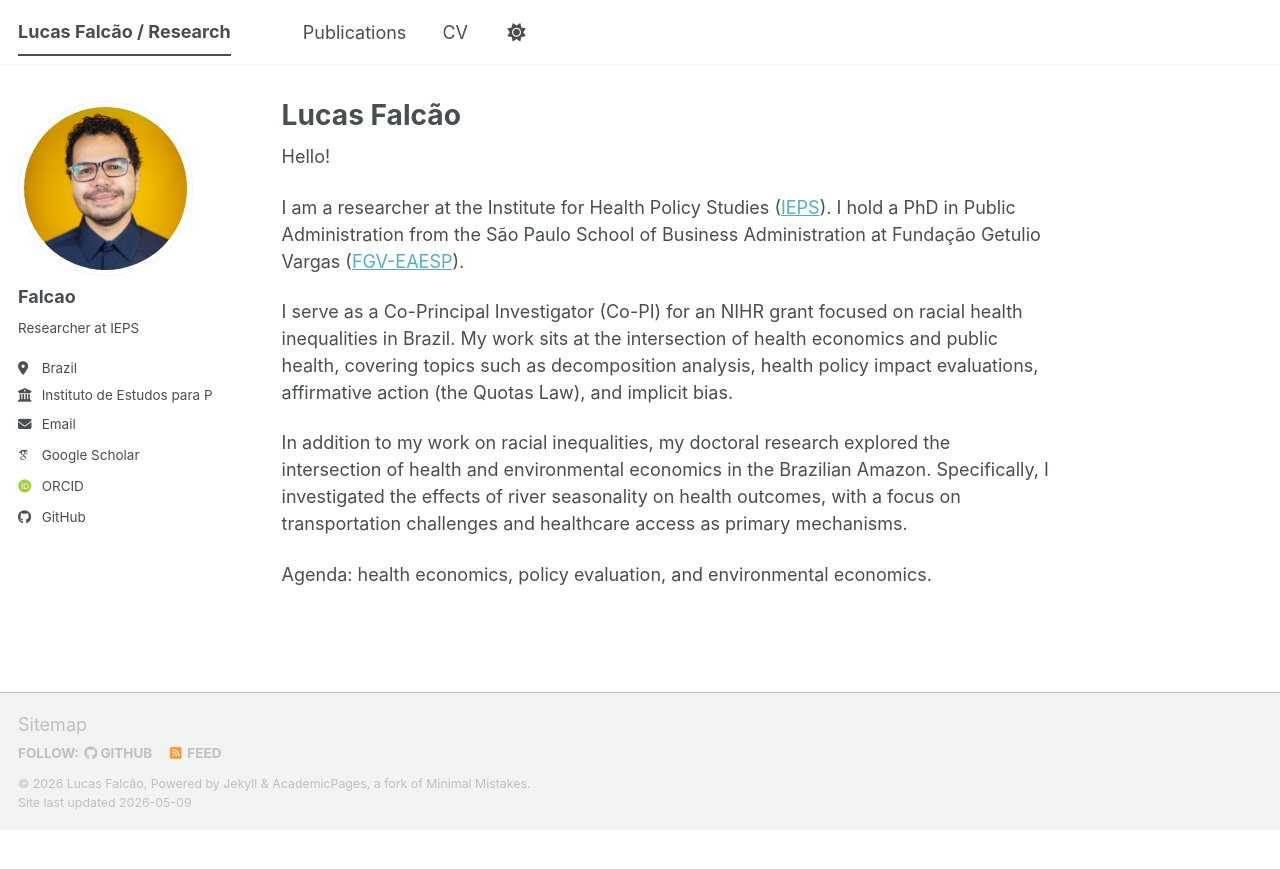
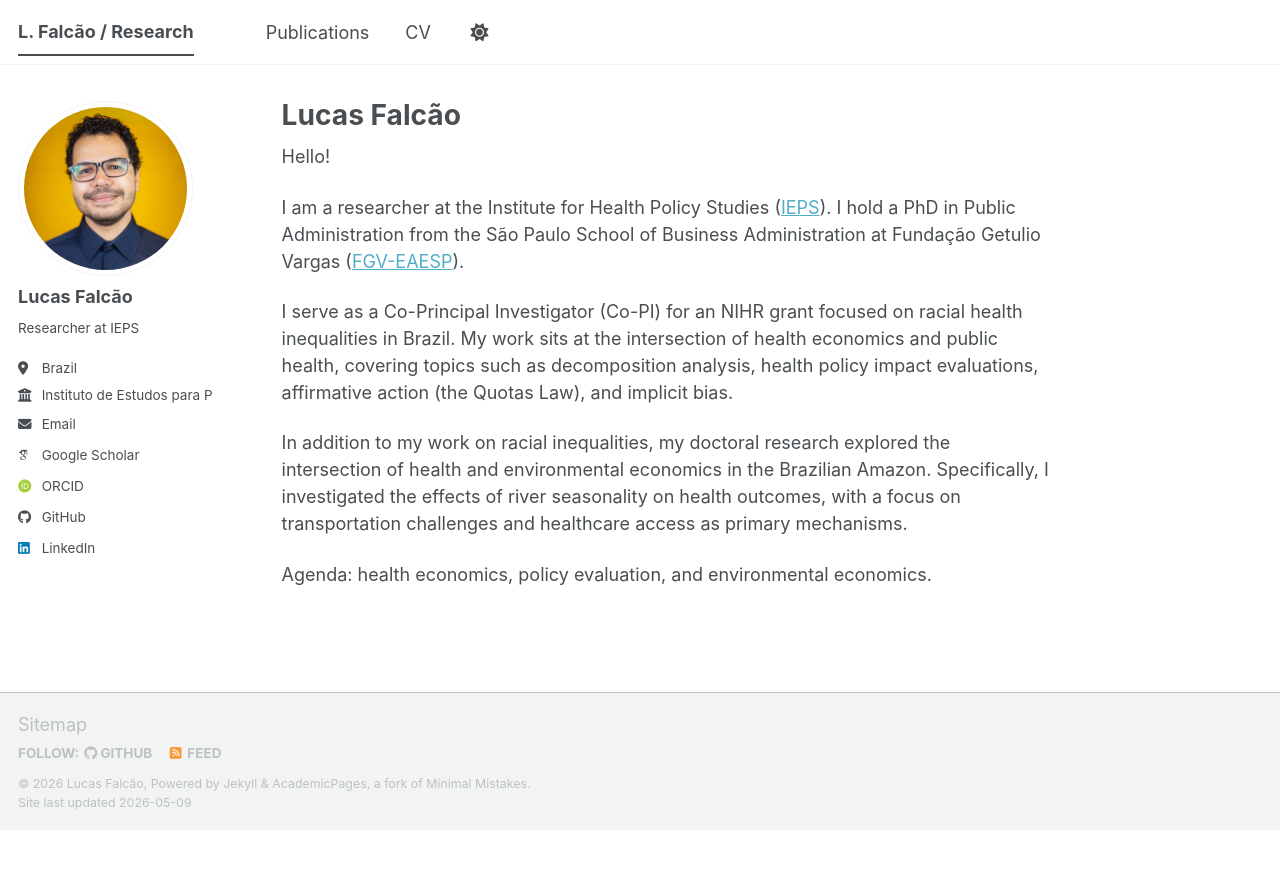
Before and after one commit to lfalcao9113/lfalcao9113.github.io, a Jekyll site: the page built from _pages/about.md, in a window 1280 px wide. Shown: the top 869 px of the page. Built offline with Jekyll 4.4.1, drawn with Linux system fonts in a browser that asks for light colours; some web fonts are replaced; a script bundle is joined from its source files by our own code; library files that are not in the unit come from our copies; some of the changed lines change nothing that is shown.

Commit message:
Update _config.yml

```diff
--- a/_config.yml
+++ b/_config.yml
@@ -9,7 +9,7 @@
 # Basic Site Settings
 locale                   : "en-US"
 site_theme               : "default" # The available themes options are "default", "air", "sunrise", "mint", "dirt" and "contrast"
-title                    : "Lucas Falcão / Research"
+title                    : "L. Falcão / Research"
 title_separator          : "-"
 name                     : &name "Lucas Falcão"
 description              : &description "Lucas Falcão's academic portfolio"   # Update this with a general description of your site, this is the default if not overridden by a page
@@ -24,7 +24,7 @@ repository               : "academicpages/academicpages.github.io"
 author:
   # Biographic information
   avatar           : "profile.png"
-  name             : "Falcao"
+  name             : "Lucas Falcão"
   pronouns         : # example: "she/her"
   bio              : "Researcher at IEPS"
   location         : "Brazil"
@@ -66,7 +66,7 @@ author:
   keybase          : # Username
   instagram        : # Username
   lastfm           : # Username
-  linkedin         : # Username
+  linkedin         : lucas-falcao9113# Username
   mastodon         : # URL
   medium           : # URL
   pinterest        : # Username
```
